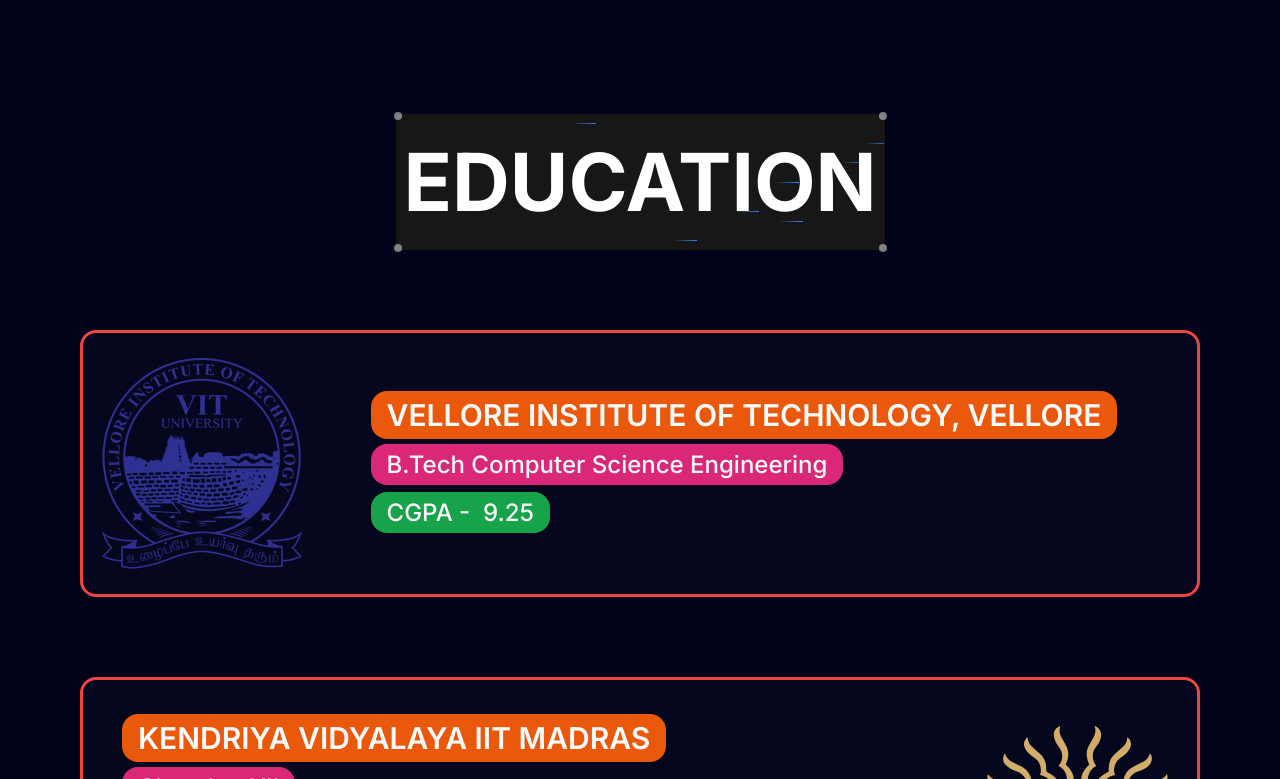
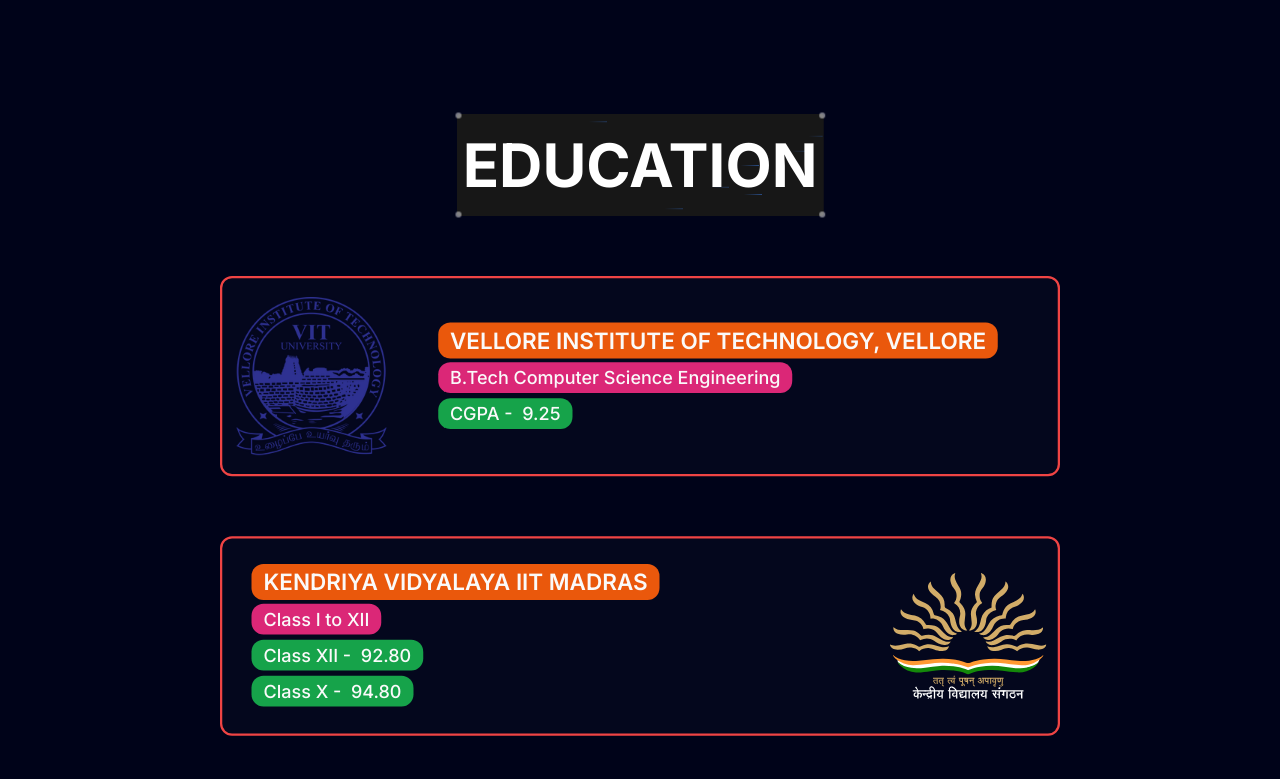
Before and after one commit to Tharun-R-Git/Tharun-Portfolio, a Next.js app: page / in a window 1280 px wide. Shown: the part 4221-5000 px from the top of the page. Built offline with nearby package versions, Linux system fonts and the light colour scheme.

Commit message:
Update Education.tsx

```diff
--- a/components/Education.tsx
+++ b/components/Education.tsx
@@ -30,7 +30,7 @@
   }, []);
 
   return (
-    <div ref={sectionRef} className='my-[100px] px-4 sm:px-10 flex flex-col justify-center items-center gap-20'>
+    <div ref={sectionRef} className='my-[100px] px-4 sm:px-10 flex flex-col justify-center items-center gap-20 scale-75 transform origin-top'>
       <h1 className='text-center text-[40px] sm:text-[60px] md:text-[80px] font-bold'>
         <Cover>EDUCATION</Cover>
       </h1>
```
